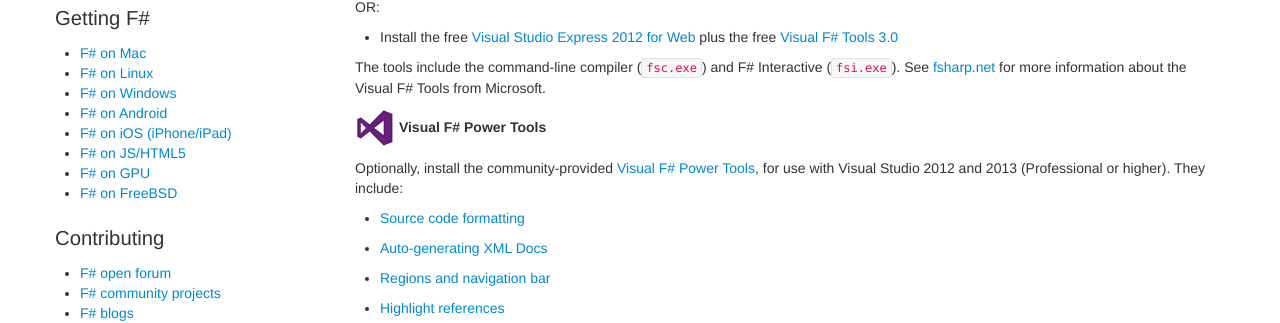
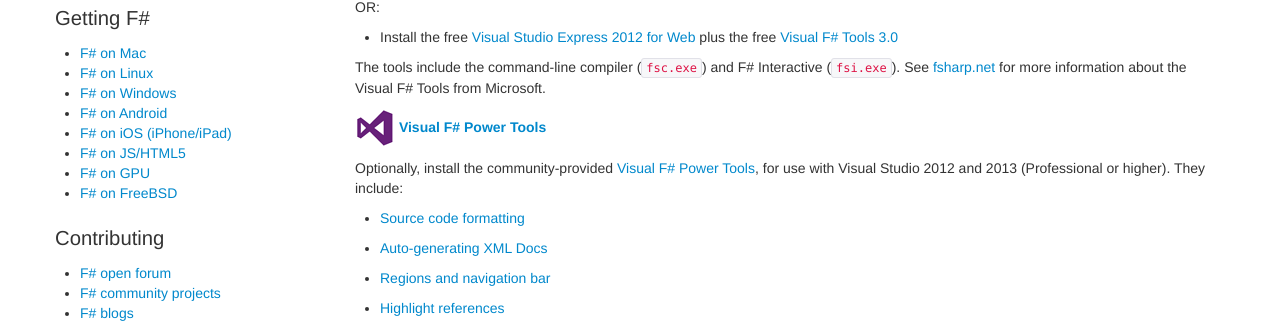
Before and after one commit to fsharp/fsharp.org, a Jekyll site: the page built from use/windows/index.md, in a window 1280 px wide. Shown: the part 412-735 px from the top of the page. Built offline with Jekyll 4.4.1, drawn with Linux system fonts in a browser that asks for light colours; nearby versions of some CDN libraries; some web fonts are replaced; comment, search, counter and statistics services are not loaded.

Commit message:
Update index.md

```diff
--- a/use/windows/index.md
+++ b/use/windows/index.md
@@ -27,7 +27,7 @@
 The tools include the command-line compiler (`fsc.exe`) and F# Interactive (`fsi.exe`).
 See [fsharp.net](http://msdn.microsoft.com/en-us/vstudio/hh388569.aspx) for more information about the Visual F# Tools from Microsoft.
 
-##### ![logo](/images/thumbs/vstudio.png)&nbsp;Visual F# Power Tools #####
+##### ![logo](/images/thumbs/vstudio.png)&nbsp;[Visual F# Power Tools](http://fsprojects.github.io/VisualFSharpPowerTools/) #####
 
 Optionally, install the community-provided [Visual F# Power Tools](http://fsprojects.github.io/VisualFSharpPowerTools/),
 for use with Visual Studio 2012 and 2013 (Professional or higher). They include:
```
